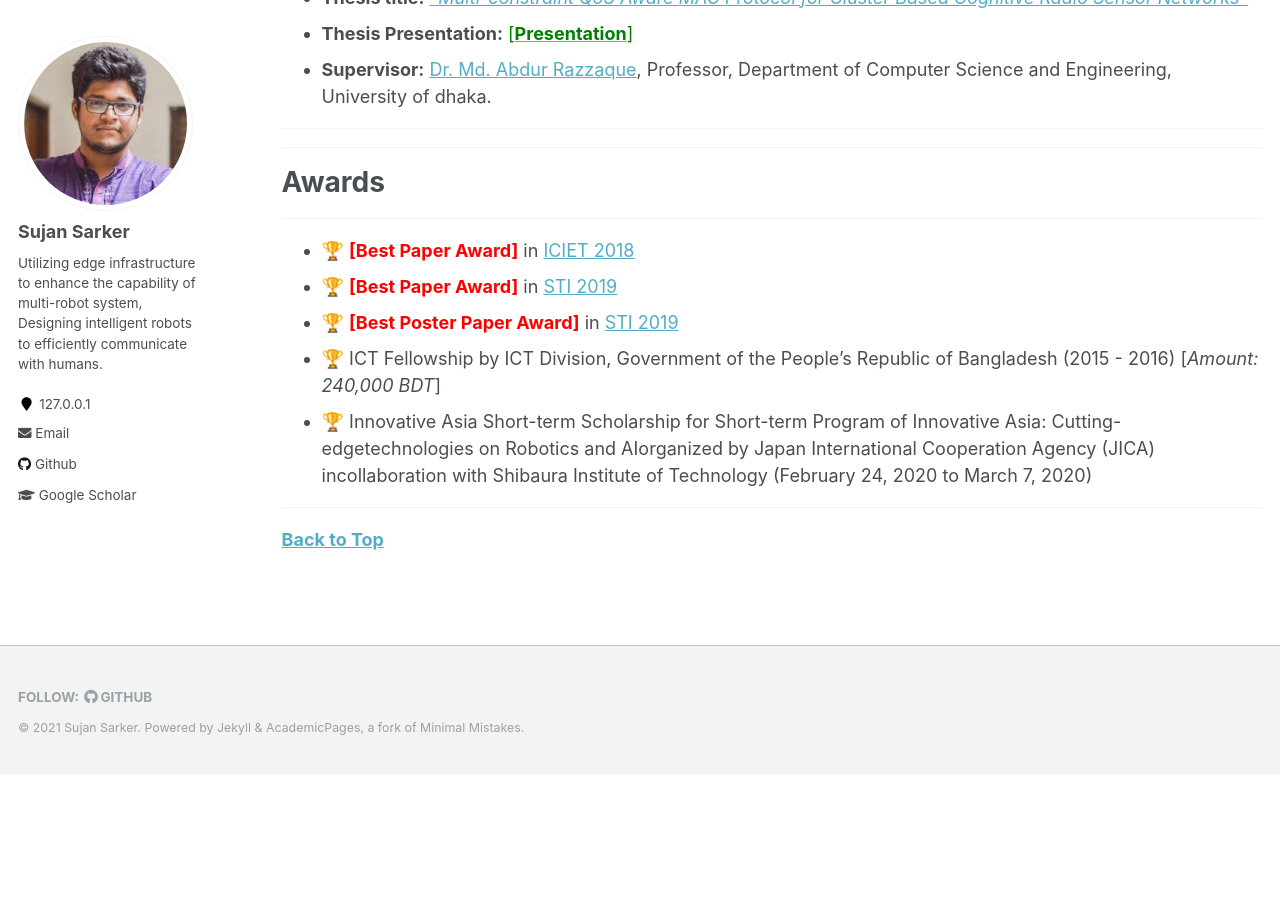
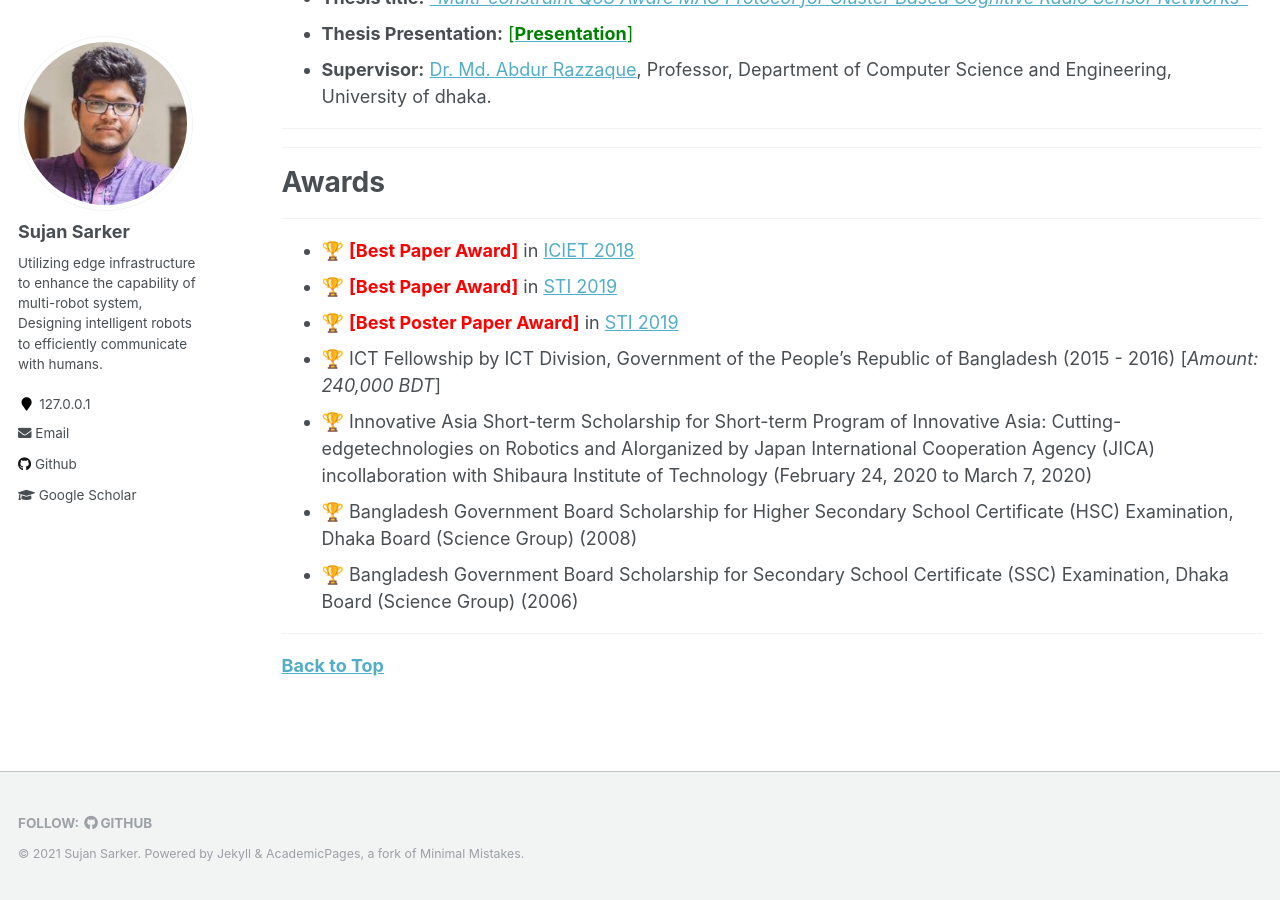
Before and after one commit to sujan-sarker/sujan-sarker.github.io, a Jekyll site: the page built from _pages/education-awards.md, in a window 1280 px wide and 900 px high, scrolled down 706 px. Built offline with Jekyll 4.4.1, drawn with Linux system fonts in a browser that asks for light colours; before the commit the page ends 1480 px from its top, so only the background shows below that.

Commit message:
Update education-awards.md

```diff
--- a/_pages/education-awards.md
+++ b/_pages/education-awards.md
@@ -43,6 +43,8 @@ author_profile: true
 * 🏆  <span style="color:Red"> **[Best Poster Paper Award]** </span> in [STI 2019](http://fse.green.edu.bd/sti-2019/)
 * 🏆 ICT Fellowship by ICT Division, Government of the People’s Republic of Bangladesh (2015 - 2016) [*Amount: 240,000 BDT*]
 * 🏆 Innovative Asia Short-term Scholarship for Short-term Program of Innovative Asia: Cutting-edgetechnologies on Robotics and AIorganized by Japan International Cooperation Agency (JICA) incollaboration with Shibaura Institute of Technology (February 24, 2020 to March 7, 2020)
+* 🏆 Bangladesh Government Board Scholarship for Higher Secondary School Certificate (HSC) Examination, Dhaka Board (Science Group) (2008)
+* 🏆 Bangladesh Government Board Scholarship for Secondary School Certificate (SSC) Examination, Dhaka Board (Science Group) (2006)
 
 
 
```
